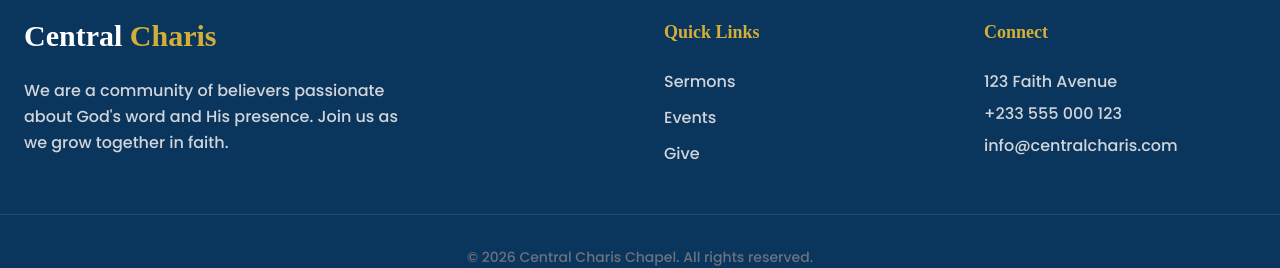
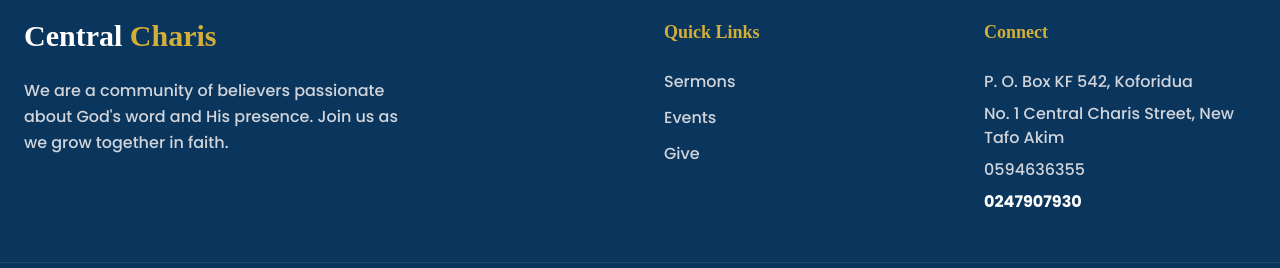
Before and after one commit to padocreative/Central-Charis-Chapel, a React (Vite) app in the folder client/: page / in a window 1280 px wide. Shown: the part 1833-2101 px from the top of the page. Built offline with nearby package versions, Linux system fonts and the light colour scheme; no server answers; the database is empty; a web font is replaced by a local one.

Commit message:
Update footer contact information

```diff
--- a/client/src/layouts/PublicLayout.jsx
+++ b/client/src/layouts/PublicLayout.jsx
@@ -25,9 +25,10 @@ const PublicLayout = ({ children }) => {
                     </div>
                     <div>
                         <h4 className="font-bold text-lg mb-6 text-gold">Connect</h4>
-                        <p className="text-gray-300 mb-2">123 Faith Avenue</p>
-                        <p className="text-gray-300 mb-2">+233 555 000 123</p>
-                        <p className="text-gray-300">info@centralcharis.com</p>
+                        <p className="text-gray-300 mb-2">P. O. Box KF 542, Koforidua</p>
+                        <p className="text-gray-300 mb-2">No. 1 Central Charis Street, New Tafo Akim</p>
+                        <p className="text-gray-300 mb-2">0594636355</p>
+                        <p className="text-gray-300 font-bold text-white">0247907930</p>
                     </div>
                 </div>
                 <div className="container mx-auto px-6 pt-8 mt-12 border-t border-white/10 text-center text-gray-500 text-sm">
```
